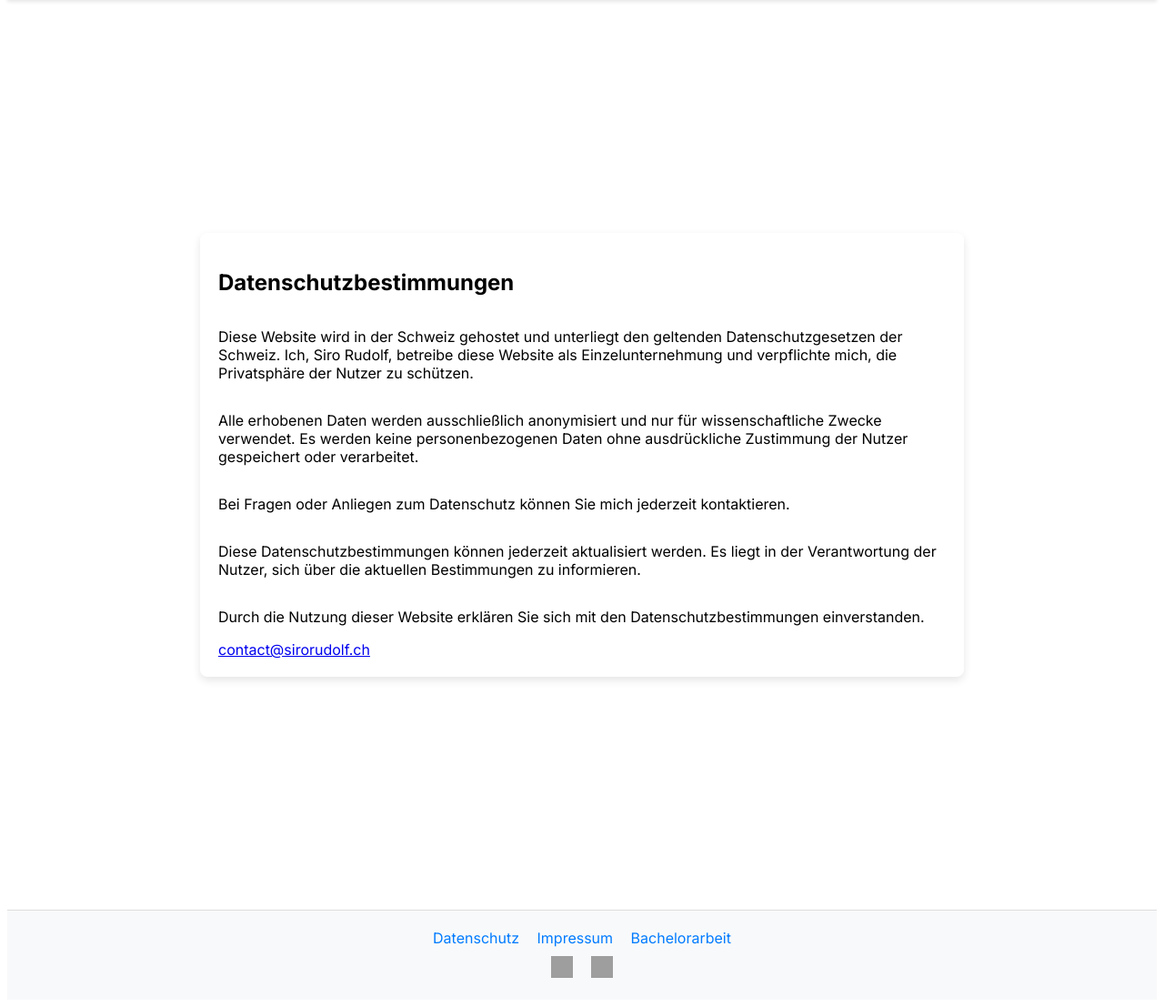
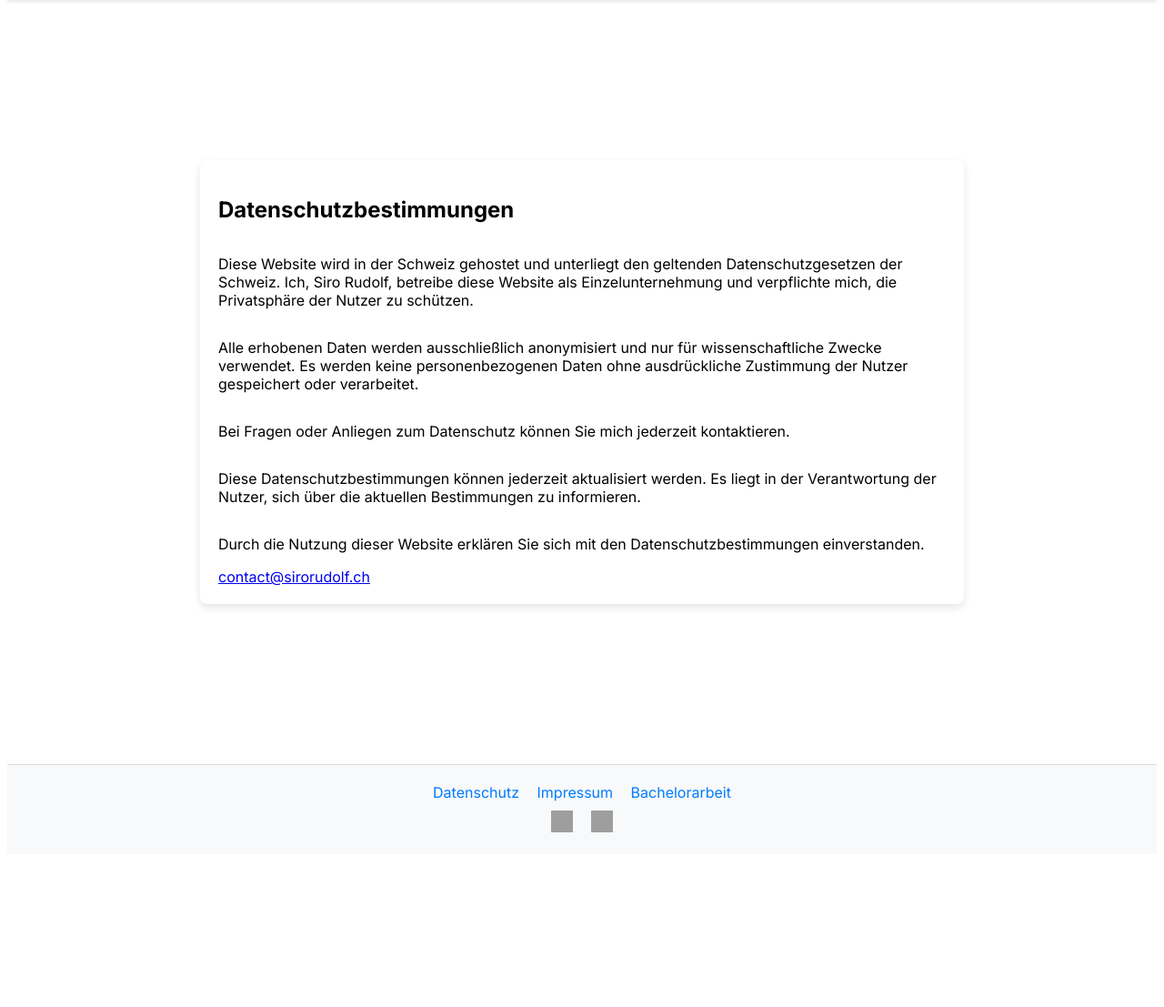
Before and after one commit to TheRizzMaster/Lehrprojekt_Bachelor_FS25, a PHP site: page /datenschutz.html in a window 1280 px wide. Shown: the part 93-1200 px from the top of the page at 91% size. After the commit the page ends 1008 px from the top, so only its background shows below. Run offline with PHP 8.4, Linux system fonts and the light colour scheme; grey boxes are pictures that could not be loaded.

Commit message:
Update datenschutz.css

```diff
--- a/css/datenschutz.css
+++ b/css/datenschutz.css
@@ -1,5 +1,5 @@
 main {
-    height: 100vh;
+    height: 80vh;
     padding: 100px 0;
     display: flex;
     justify-content: center;
```
